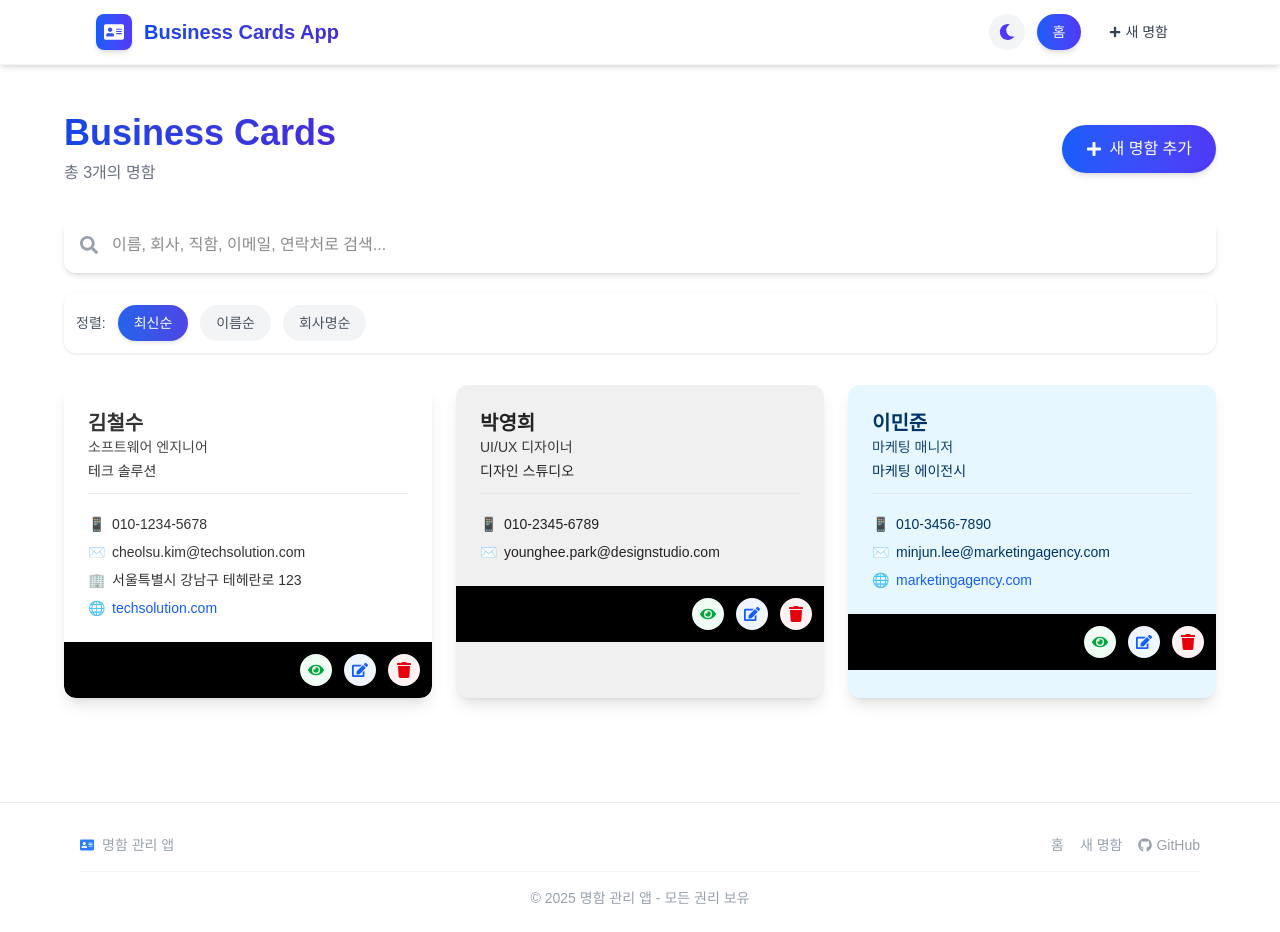
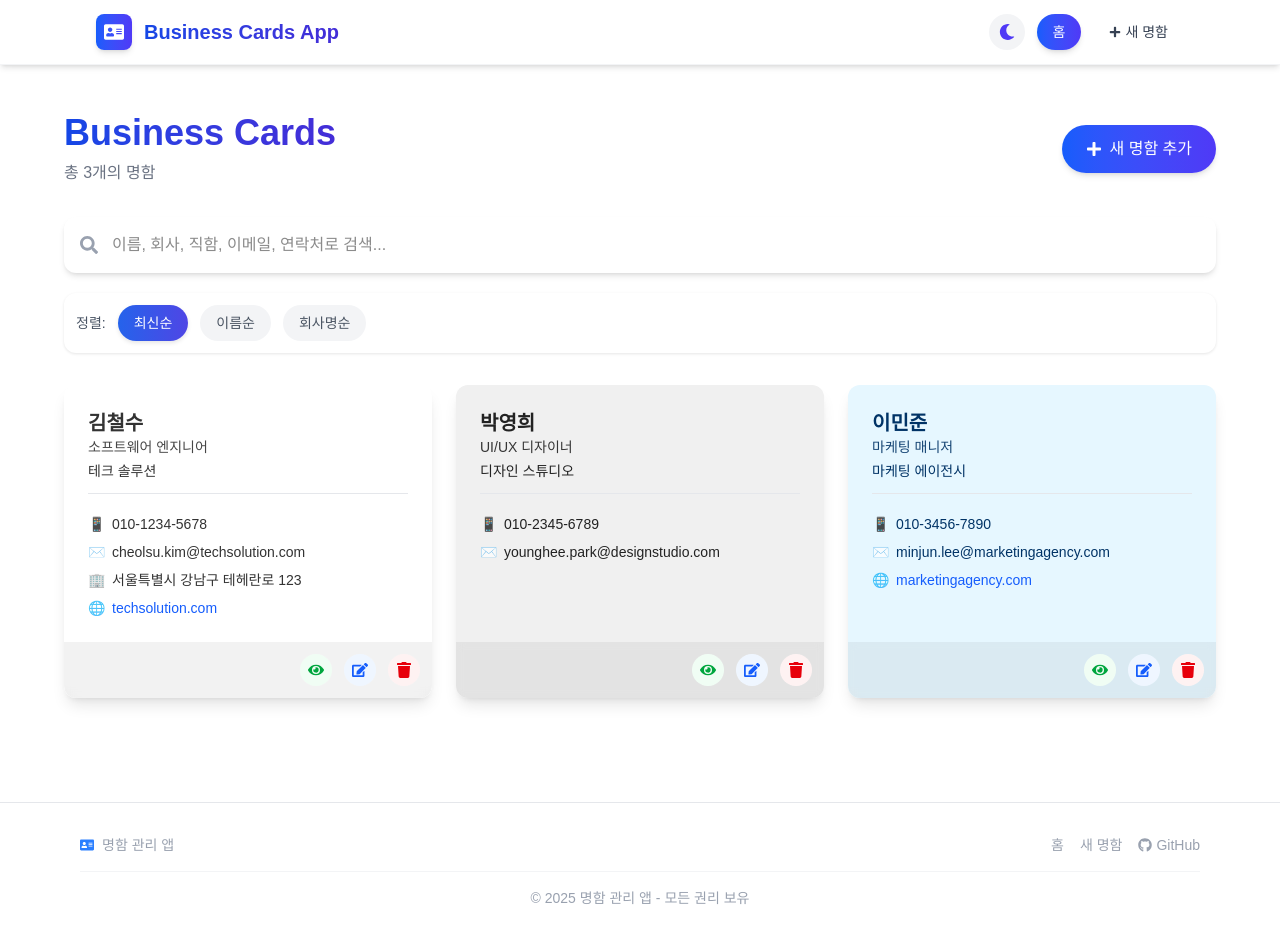
Before and after one commit to heejunparkk/business-card-manager, a Next.js app: page / in a window 1280 px wide. Built offline with nearby package versions, Linux system fonts and the light colour scheme.

Commit message:
feat: 카드 및 헤더 컴포넌트에 스타일 모듈 적용 및 테마 토글 버튼 스타일 추가

```diff
--- a/src/components/Card.module.css
+++ b/src/components/Card.module.css
@@ -2,6 +2,9 @@
 .cardContainer {
   background-color: var(--card-bg-color);
   color: var(--card-text-color);
+  position: relative;
+  display: flex;
+  flex-direction: column;
 }
 
 .cardDarkShadow {
@@ -13,3 +16,22 @@
 .cardImage {
   object-fit: contain;
 }
+
+.cardContent {
+  flex-grow: 1;
+  padding: 1.5rem;
+  cursor: pointer;
+}
+
+.actionBar {
+  display: flex;
+  justify-content: flex-end;
+  gap: 0.75rem;
+  padding: 0.75rem;
+  background-color: rgba(0, 0, 0, 0.05);
+  backdrop-filter: blur(4px);
+}
+
+:global(.dark) .actionBar {
+  background-color: rgba(0, 0, 0, 0.3);
+}
--- a/src/components/Card.tsx
+++ b/src/components/Card.tsx
@@ -32,7 +32,7 @@ const Card: FC<CardProps> = ({ card, onEdit, onDelete }) => {
       } ${document.documentElement.classList.contains('dark') ? styles.cardDarkShadow : ''}`}
     >
       <div
-        className="cursor-pointer p-6"
+        className={styles.cardContent}
         onClick={() => (window.location.href = `/cards/${card.id}`)}
       >
         {card.logo && (
@@ -87,7 +87,7 @@ const Card: FC<CardProps> = ({ card, onEdit, onDelete }) => {
           )}
         </div>
       </div>
-      <div className="bg-opacity-10 dark:bg-opacity-30 flex justify-end space-x-3 bg-black p-3 backdrop-blur-sm">
+      <div className={styles.actionBar}>
         <Link
           href={`/cards/${card.id}`}
           className="flex h-8 w-8 items-center justify-center rounded-full bg-green-50 text-green-600 transition-colors hover:bg-green-100 dark:bg-green-900 dark:text-green-400 dark:hover:bg-green-800"
--- a/src/components/Header.module.css
+++ b/src/components/Header.module.css
@@ -2,3 +2,30 @@
 .headerBg {
   background-color: var(--header-bg);
 }
+
+/* 테마 토글 버튼 */
+.themeToggleBtn {
+  display: flex;
+  align-items: center;
+  justify-content: center;
+  width: 2.25rem;
+  height: 2.25rem;
+  border-radius: 9999px;
+  transition: all 0.3s ease;
+}
+
+.lightModeBtn {
+  background-color: #f3f4f6; /* bg-gray-100 */
+}
+
+.lightModeBtn:hover {
+  background-color: #e5e7eb; /* hover:bg-gray-200 */
+}
+
+.darkModeBtn {
+  background-color: #374151; /* dark:bg-gray-700 */
+}
+
+.darkModeBtn:hover {
+  background-color: #4b5563; /* dark:hover:bg-gray-600 */
+}
--- a/src/components/Header.tsx
+++ b/src/components/Header.tsx
@@ -30,7 +30,7 @@ const Header = () => {
           <nav className="flex items-center space-x-3">
             <button
               onClick={toggleTheme}
-              className="flex h-9 w-9 items-center justify-center rounded-full bg-gray-100 transition-colors hover:bg-gray-200 dark:bg-gray-700 dark:hover:bg-gray-600"
+              className={`${styles.themeToggleBtn} ${theme === 'dark' ? styles.darkModeBtn : styles.lightModeBtn}`}
               aria-label={theme === 'dark' ? '라이트 모드 전환' : '다크 모드 전환'}
             >
               {theme === 'dark' ? (
```
